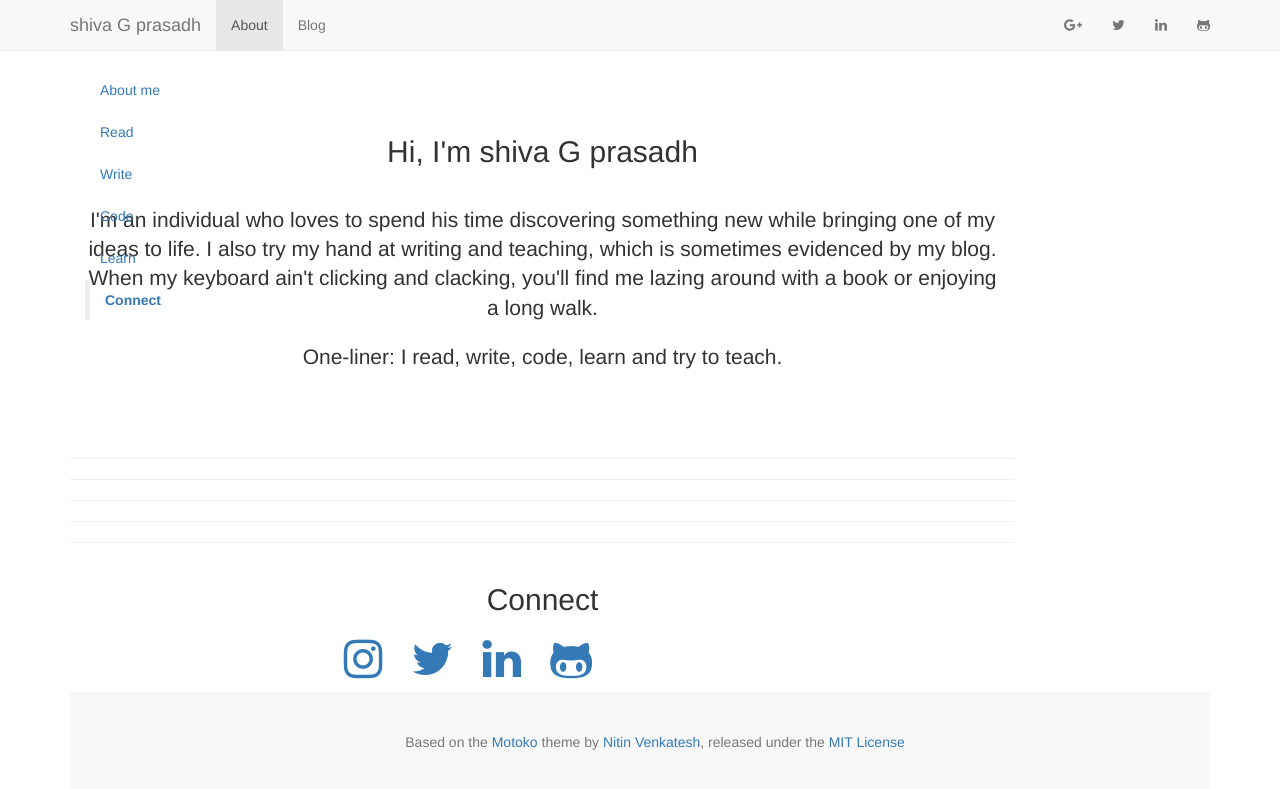
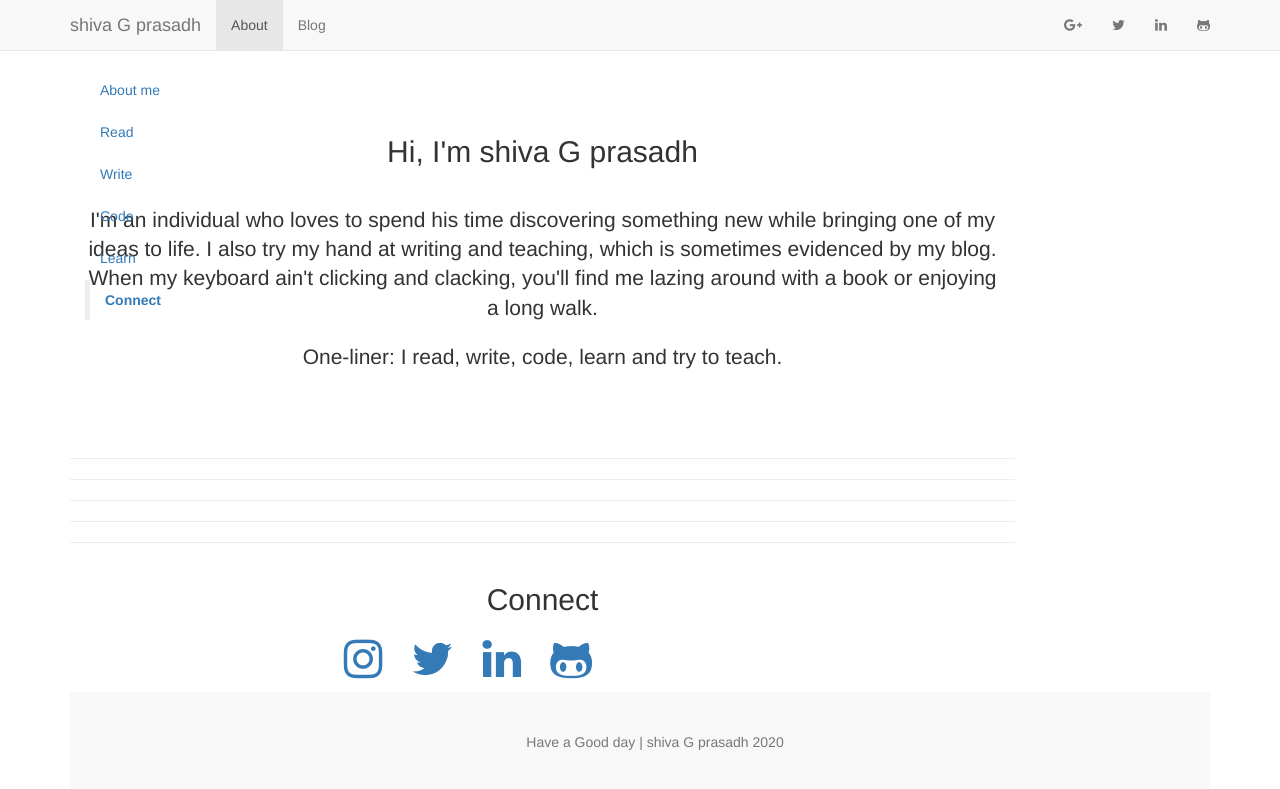
Before and after one commit to shivaGprasadh/shivaGprasadh.github.io, a Jekyll site: the page built from index.html, in a window 1280 px wide. Shown: the top 789 px of the page. Built offline with Jekyll 4.4.1, drawn with Linux system fonts in a browser that asks for light colours; nearby versions of some CDN libraries.

Commit message:
Add files via upload

```diff
--- a/_layouts/default.html
+++ b/_layouts/default.html
@@ -34,7 +34,7 @@
         <div class="row">
           <div class="col-md-6 col-lg-6 col-md-offset-3 col-lg-offset-3">
             <div class="text-center text-muted" id="footer-content-wrap">
-              <p>Based on the <a href="http://nitstorm.github.io/motoko">Motoko</a> theme by <a href="http://nitstorm.github.io">Nitin Venkatesh</a>, released under the <a href="https://github.com/nitstorm/motoko/blob/master/LICENSE">MIT License</a></p>
+              <p><p>Have a Good day | shiva G prasadh 2020</p></p>
             </div>
           </div>
         </div>
```
